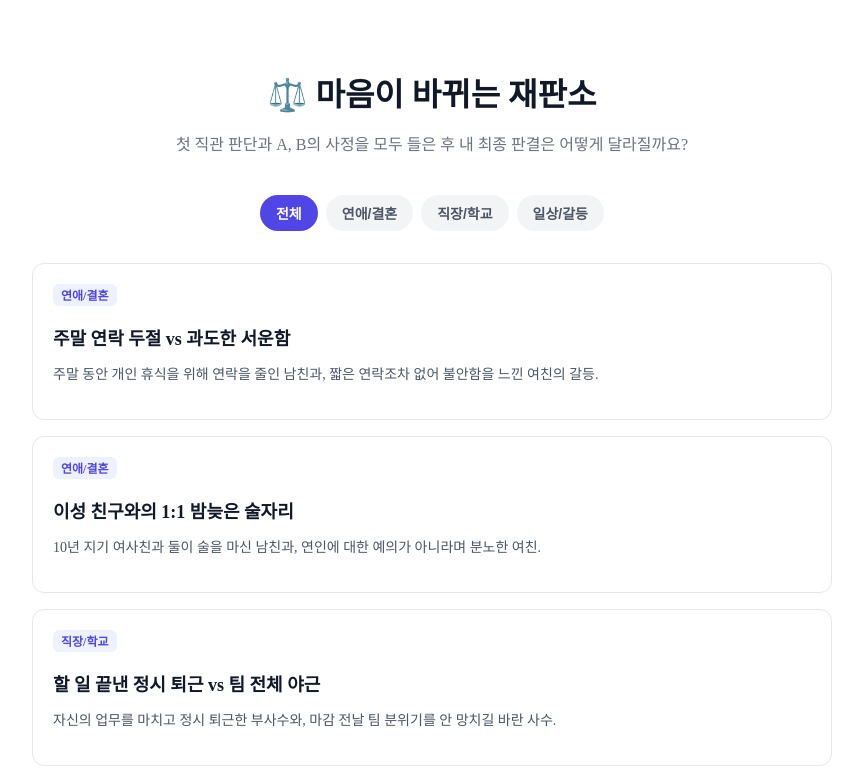
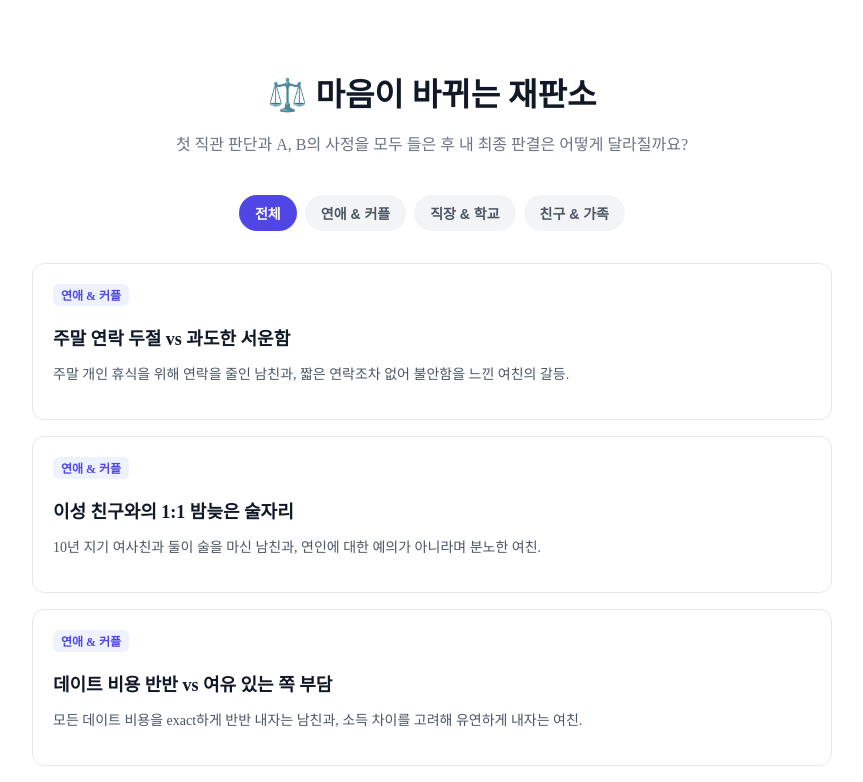
Before and after one commit to 2026h204-dot/experience-project, a Next.js app: page / in a window 1280 px wide. Shown: the top 782 px of the page, without its empty margins (208-1071 px from the left). Built offline with nearby package versions, Linux system fonts and the light colour scheme.

Commit message:
Update cases.ts

```diff
--- a/data/cases.ts
+++ b/data/cases.ts
@@ -5,56 +5,106 @@ export interface CaseItem {
   summary: string;
   personA: { name: string; role: string };
   personB: { name: string; role: string };
-  storyA: string; // A의 상세 경험/입장
-  storyB: string; // B의 상세 경험/입장
+  storyA: string;
+  storyB: string;
 }
 
-export const CATEGORIES = ['연애/결혼', '직장/학교', '일상/갈등'] as const;
+export const CATEGORIES = ['연애 & 커플', '직장 & 학교', '친구 & 가족'] as const;
 
 export const CASES_DATA: CaseItem[] = [
-  // --- 연애/결혼 ---
+  // --- 1. 연애 & 커플 ---
   {
     id: 'love-1',
-    category: '연애/결혼',
+    category: '연애 & 커플',
     title: '주말 연락 두절 vs 과도한 서운함',
-    summary: '주말 동안 개인 휴식을 위해 연락을 줄인 남친과, 짧은 연락조차 없어 불안함을 느낀 여친의 갈등.',
-    personA: { name: '지훈', role: '주말 휴식이 필요한 남친' },
-    personB: { name: '유진', role: '연락 문제로 서운한 여친' },
+    summary: '주말 개인 휴식을 위해 연락을 줄인 남친과, 짧은 연락조차 없어 불안함을 느낀 여친의 갈등.',
+    personA: { name: '지훈', role: '남친' },
+    personB: { name: '유진', role: '여친' },
     storyA: '평일에 3일 연속 야근하며 정신적으로 피로가 극에 달했습니다. 주말에 하루만 혼자 게임하면서 쉬겠다고 미리 카톡을 보냈고, 당일에도 급한 일은 전화해 달라고 했습니다. 하지만 쉬는 동안 카톡 답장이 늦는다고 수십 개의 서운함 폭탄 메시지가 와서 전혀 휴식을 취하지 못했습니다.',
     storyB: '주말에 쉬겠다는 건 이해하지만, 토요일 오후 1시부터 밤 10시까지 답장 한 줄 없었습니다. 게임하는 동안 카톡 1초 보내는 게 그렇게 어렵나요? 연락을 완전히 끊고 9시간 동안 무소식이면 당연히 걱정되고 서운할 수밖에 없습니다.'
   },
   {
     id: 'love-2',
-    category: '연애/결혼',
+    category: '연애 & 커플',
     title: '이성 친구와의 1:1 밤늦은 술자리',
     summary: '10년 지기 여사친과 둘이 술을 마신 남친과, 연인에 대한 예의가 아니라며 분노한 여친.',
-    personA: { name: '민수', role: '10년 지기 여사친과 술 마신 남친' },
-    personB: { name: '수진', role: '이성 술자리가 이해 안 되는 여친' },
+    personA: { name: '민수', role: '남친' },
+    personB: { name: '수진', role: '여친' },
     storyA: '여사친이 최근 가정사로 너무 힘들어해서 10년 친구로서 들어주려고 만났습니다. 만나는 장소와 누구랑 있는지 여친에게 사전에 숨김없이 다 말했고, 밤 11시 전에 헤어져 귀가했습니다. 아무런 이성적 감정도 없는데 매번 단둘이 만난다는 이유로 의심받으니 억울합니다.',
     storyB: '아무리 오래된 친구라도 단둘이 밤늦게 술을 마시는 건 연인에 대한 최소한의 예의가 아닙니다. 고민 상담이라면 카페에서 낮에 할 수도 있는 일인데 굳이 밤에 단둘이 술을 마셔야 했나요? 제가 불안하다고 몇 번이나 말했는데도 강행했습니다.'
   },
+  {
+    id: 'love-3',
+    category: '연애 & 커플',
+    title: '데이트 비용 반반 vs 여유 있는 쪽 부담',
+    summary: '모든 데이트 비용을 exact하게 반반 내자는 남친과, 소득 차이를 고려해 유연하게 내자는 여친.',
+    personA: { name: '현우', role: '남친' },
+    personB: { name: '소율', role: '여친' },
+    storyA: '서로의 경제적 자립과 깔끔한 관계를 위해 데이트 통장을 만들어 정확히 5:5로 부담하는 게 합리적이라고 생각합니다. 한쪽이 더 많이 내기 시작하면 은연중에 기대심리가 생기고 금전 문제로 서운함이 생기기 마련입니다.',
+    storyB: '현재 남친의 소득이 제 2배 이상입니다. 매번 같은 금액을 맞추려다 보니 저는 식비나 데이트 비용이 월 지출의 너무 큰 비중을 차지해 부담스럽습니다. 상황에 따라 여유 있는 사람이 조금 더 내는 유연함이 아쉽습니다.'
+  },
 
-  // --- 직장/학교 ---
+  // --- 2. 직장 & 학교 ---
   {
     id: 'work-1',
-    category: '직장/학교',
+    category: '직장 & 학교',
+    title: '자정 5분 전의 제출 버튼',
+    summary: '마감 5분 전 완성된 PPT를 제출하려 한 팀장 A와, 오탈자 검수 때문에 제출창을 닫으라고 소리친 팀원 B.',
+    personA: { name: 'A', role: '팀장' },
+    personB: { name: 'B', role: '팀원' },
+    storyA: 'A는 지난 학기 완벽주의자 조장이 마지막까지 수정을 고집하다 1분 차이로 서버가 닫혀 조원 전체가 F학점을 받았던 트라우마가 있다. A에게 제출 시각 지키기는 생존의 문제였다.',
+    storyB: 'B는 이전 행사의 치명적 오탈자를 확인하지 못해 학교 전체에 웃음거리가 되었고 "기본도 안 된 학생"이라며 호되게 비난받은 적이 있다. 완벽하지 않은 제출은 B에게 극심한 공포였다.'
+  },
+  {
+    id: 'work-2',
+    category: '직장 & 학교',
     title: '할 일 끝낸 정시 퇴근 vs 팀 전체 야근',
-    summary: '자신의 업무를 마치고 정시 퇴근한 부사수와, 마감 전날 팀 분위기를 안 망치길 바란 사수.',
-    personA: { name: '경민', role: '할 일 마치고 칼퇴한 부사수' },
-    personB: { name: '성진', role: '팀 야근에 칼퇴가 서운한 사수' },
-    storyA: '제 담당 업무는 금요일 오후 5시에 검수까지 완료했습니다. 팀원들 일이 남아있긴 했지만 제가 도와줄 수 있는 직무가 아니었고, 야근 수당도 나오지 않는 구조입니다. 제 일도 아닌데 눈치 보며 앉아있는 게 정말 효율적인 조직문화인지 의문입니다.',
-    storyB: '프로젝트 최종 제출 마감일 전날이었습니다. 부사수가 자기 담당 파트만 올리고 먼저 가버려서, 다른 팀원들이 연결 부위 오탈자 수정하고 통합 양식 맞추느라 새벽까지 대신 고생했습니다. 남은 팀원들이 겪는 고충에 대해 무책임하다고 느꼈습니다.'
+    summary: '자신의 업무를 마치고 칼퇴한 부사수와, 마감 전날 팀 분위기를 안 망치길 바란 사수.',
+    personA: { name: '경민', role: '부사수' },
+    personB: { name: '성진', role: '사수' },
+    storyA: '제 담당 업무는 오후 5시에 검수까지 완료했습니다. 다른 팀원들 일이 남아있긴 했지만 제가 도와줄 수 있는 직무가 아니었고, 포괄임금제라 야근 수당도 안 나옵니다. 내 일도 아닌데 눈치 보며 앉아있는 건 비효율적입니다.',
+    storyB: '프로젝트 최종 제출 마감일 전날이었습니다. 부사수가 자기 파트만 끝내고 먼저 가버려서, 남은 팀원들이 연결 부위 오탈자 수정하고 통합 양식 맞추느라 새벽까지 대신 고생했습니다. 팀원으로서 무책임하다고 느낍니다.'
+  },
+  {
+    id: 'work-3',
+    category: '직장 & 학교',
+    title: '무임승차 조원 기재 배제 vs 감점 방지 명단 포함',
+    summary: '참여도가 거의 없던 조원의 이름을 최종 발표 자료에서 뺀 조장과, 사정이 있었다며 억울해하는 조원.',
+    personA: { name: '도현', role: '조장' },
+    personB: { name: '재민', role: '조원' },
+    storyA: '한 달 동안 진행된 조별 과제에서 재민이는 카톡 읽씹과 회의 불참을 반복했습니다. 제출 당일 작성한 분량도 성의가 없어 결국 제가 전부 새로 썼습니다. 아무 노력도 안 한 사람의 이름을 올려 공짜 학점을 주는 건 불공정합니다.',
+    storyB: '과제 기간에 집안 어르신이 돌아가셔서 정신이 없었고 사정을 미리 말했습니다. 자료 조사해서 전달도 했는데 제 분량이 맘에 안 든다고 일통보로 명단에서 빼버리면 제 학점은 어떻게 하나요? 대화로 해결할 기회조차 주지 않았습니다.'
   },
 
-  // --- 일상/갈등 ---
+  // --- 3. 친구 & 가족 ---
   {
-    id: 'daily-1',
-    category: '일상/갈등',
+    id: 'friend-1',
+    category: '친구 & 가족',
     title: '30분 정체 지각 vs 10분 기다리고 귀가',
     summary: '갑작스러운 도로 정체로 30분 늦은 친구와, 10분만 기다리고 그냥 집에 가버린 친구.',
-    personA: { name: '동현', role: '도로 정체로 지각한 친구' },
-    personB: { name: '서연', role: '10분 기다리고 귀가한 친구' },
+    personA: { name: '동현', role: '지각한 친구' },
+    personB: { name: '서연', role: '귀가한 친구' },
     storyA: '약속 장소로 가는 도중 사고 여파로 차가 꽉 막혔습니다. 약속 시간 20분 전에 "약 30분 정도 늦을 것 같다"고 네비 화면 캡처까지 해서 사과와 함께 보냈습니다. 도착 직전 카톡을 보니 서연이는 약속 시간 10분 지나서 "안 기다린다" 하고 가버렸습니다.',
     storyB: '동현이는 평소에도 약속 시간에 15~20분씩 습관적으로 늦던 친구입니다. 미리 연락했다고 해서 남의 시간을 30분이나 당연하게 빼앗을 권리는 없습니다. 제 시간도 소중하다는 걸 깨닫게 해주고 싶어 기다리지 않고 돌아갔습니다.'
+  },
+  {
+    id: 'friend-2',
+    category: '친구 & 가족',
+    title: '단톡방 축의금 송금 vs 성의 없는 카카오페이',
+    summary: '결혼식 참석 못해 카톡 송금으로 축의금을 보낸 친구와, 예의가 아니라며 서운해하는 상주/신랑.',
+    personA: { name: '준호', role: '하객 친구' },
+    personB: { name: '태양', role: '신랑 친구' },
+    storyA: '지방 출장이 겹쳐 결혼식에 직접 참석하지 못했습니다. 단톡방에 진심 어린 축하 메시지와 함께 카카오페이 송금으로 축의금 10만 원을 보냈습니다. 요새 간편송금을 많이 쓰는데 굳이 계좌번호를 물어보고 계좌이체하는 것과 무슨 차이인지 모르겠습니다.',
+    storyB: '결혼식이라는 중대한 인륜지대사에 단톡방 텍스트 하나랑 카카오페이 뼏쳐보내기 송금 버튼 하나 달랑 보낸 건 무성의해보였습니다. 성의 있게 개인 톡으로 사정을 말하고 계좌로 보내거나 마음을 표하는 정성이 아쉬웠습니다.'
+  },
+  {
+    id: 'friend-3',
+    category: '친구 & 가족',
+    title: '명절 친가 우선 방문 vs 처가 우선 방문',
+    summary: '이번 설에는 친가부터 가자는 남편과, 매번 친가만 먼저 갔으니 처가부터 가자는 아내.',
+    personA: { name: '진우', role: '남편' },
+    personB: { name: '혜진', role: '아내' },
+    storyA: '장손이라 차례 준비 시간이 정해져 있어 아침 일찍 친가에 들르는 것이 스케줄상 불가피합니다. 친가에서 차례를 지내고 점심 이후 곧바로 처가로 이동하면 양가 모두 방문할 수 있는데 굳이 순서를 바꾸자고 고집하는 이유를 모르겠습니다.',
+    storyB: '지난 3년간의 명절마다 항상 친가를 먼저 방문하고 밤늦게서야 처가에 도착했습니다. 저희 부모님도 딸과 사위를 반갑게 맞이하고 싶은 골든 타임이 있습니다. 매번 순서에서 밀려 외가 쪽 부모님이 섭섭해하시는 모습을 보기 괴롭습니다.'
   }
 ];
```
